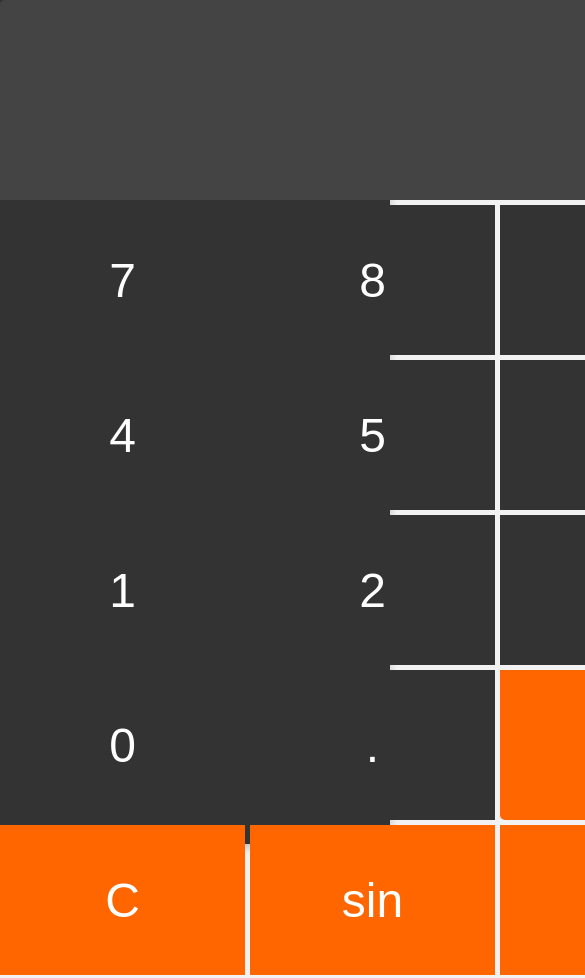
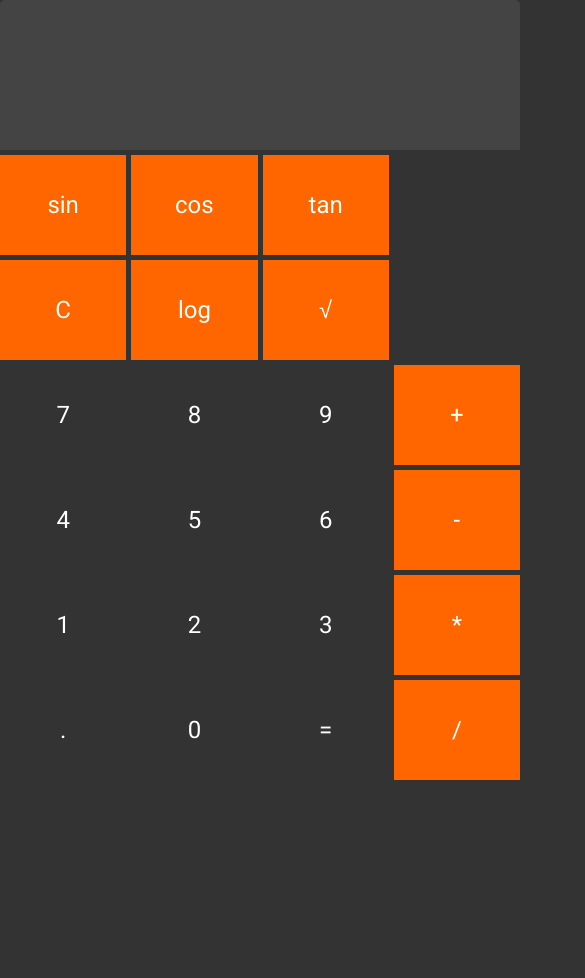
Before and after one commit to NeonWolfYtt/Snake_Game, a plain HTML site: page www/index.html in a window 390 px wide. Shown: the top 978 px of the page, 585 px wide, since content can reach past the window. After the commit the page ends 844 px from the top, so only its background shows below. Drawn offline with Linux system fonts and the light colour scheme.

Commit message:
Changed responsive deisgn and redid the layout

```diff
--- a/www/css/style.css
+++ b/www/css/style.css
@@ -1,30 +1,28 @@
+@import url('https://fonts.googleapis.com/css2?family=Montserrat:wght@500&display=swap');
+@import url('https://fonts.googleapis.com/css2?family=Montserrat:wght@500&family=Roboto&display=swap');
 
-html, body {
-    height: 100%;
+* {
+    box-sizing: border-box;
     margin: 0;
     padding: 0;
+    font-family: "Roboto", sans-serif;
 }
-
-body {
-    display: flex;
-    justify-content: center;
-    align-items: center;
-    background-color: #f2f2f2;
+body,html{
+    background-color: #333;
 }
 
 .calculator {
+    width: 100%; /* Stretch the whole width */
+    background-color: #333;
     display: grid;
-    height: 100%;
-    width: 100%;
-    justify-content: space-around;
+    grid-template-rows: auto 1fr; /* Place input on top */
     grid-gap: 5px;
-    background-color: #333;
-    box-shadow: 0 4px 8px rgba(0, 0, 0, 0.2);
+    justify-content: center;
 }
-
 
 #display {
     height: 100px;
+    width: auto;
     text-align: right;
     padding: 0 2rem;
     font-size: 2.5em;
@@ -34,24 +32,24 @@ body {
     border-radius: 5px 5px 0 0;
 }
 
-button {
-    width: 100%;
-    height: 80px; /* Adjusted height for better visibility on smaller screens */
-    font-size: 2em; /* Adjusted font size */
-    border: none;
-    background-color: #777;
-    color: #fff;
-    cursor: pointer;
-}
-button:hover{
-    background-color: #7777777a;
-}
 .buttons {
     display: grid;
     grid-template-columns: repeat(4, 1fr);
     grid-gap: 5px;
 }
 
+button {
+    height: 80px;
+    font-size: 2em;
+    border: none;
+    background-color: #777;
+    color: #fff;
+    cursor: pointer;
+}
+
+button:hover {
+    background-color: #7777777a;
+}
 
 .number {
     background-color: #333;
@@ -61,6 +59,7 @@ button:hover{
     background-color: #ff6600;
     color: #fff;
 }
+
 .operator:hover, .function:hover, .equal:hover {
     background-color: #ff6600a9;
     color: #fff;
@@ -74,14 +73,13 @@ button:hover{
 
 @media (max-width: 730px) {
     button {
-        font-size: 3em;
+        height: 100px; /* Adjust button height */
+        font-size: 1.5em; /* Adjust font size */
+    }
+    #display {
         height: 150px;
     }
-    .calculator {
+    .calculator{
         justify-content: unset;
     }
-    #display {
-        height: 200px;
-        font-size: 4.5em;
-    }
 }
--- a/www/index.html
+++ b/www/index.html
@@ -9,6 +9,16 @@
     <div class="calculator">
         <input type="text" id="display" disabled>
         <div class="buttons">
+            <button class="function" onclick="calculateAdvanced('sin')">sin</button>
+            <button class="function" onclick="calculateAdvanced('cos')">cos</button>
+            <button class="function" onclick="calculateAdvanced('tan')">tan</button>
+            <div></div>
+
+            <button class="function" onclick="clearDisplay()">C</button>
+            <button class="function" onclick="calculateAdvanced('log')">log</button>
+            <button class="function" onclick="calculateAdvanced('sqrt')">√</button>
+            <div></div>
+
             <button class="number" onclick="appendToDisplay('7')">7</button>
             <button class="number" onclick="appendToDisplay('8')">8</button>
             <button class="number" onclick="appendToDisplay('9')">9</button>
@@ -24,16 +34,13 @@
             <button class="number" onclick="appendToDisplay('3')">3</button>
             <button class="operator" onclick="appendToDisplay('*')">*</button>
 
+            <button class="number" onclick="appendToDisplay('.')">.</button>
             <button class="number" onclick="appendToDisplay('0')">0</button>
-            <button class="number" onclick="appendToDisplay('.')">.</button>
-            <button class="equal" onclick="calculate()">=</button>
+            <button class="number" onclick="calculate()">=</button>
+
             <button class="operator" onclick="appendToDisplay('/')">/</button>
-            <button class="function" onclick="clearDisplay()">C</button>
-            <button class="function" onclick="calculateAdvanced('sin')">sin</button>
-            <button class="function" onclick="calculateAdvanced('cos')">cos</button>
-            <button class="function" onclick="calculateAdvanced('tan')">tan</button>
-            <button class="function" onclick="calculateAdvanced('log')">log</button>
-            <button class="function" onclick="calculateAdvanced('sqrt')">√</button>
+
+
         </div>
     </div>
     <script src="js/main.js"></script>
```
